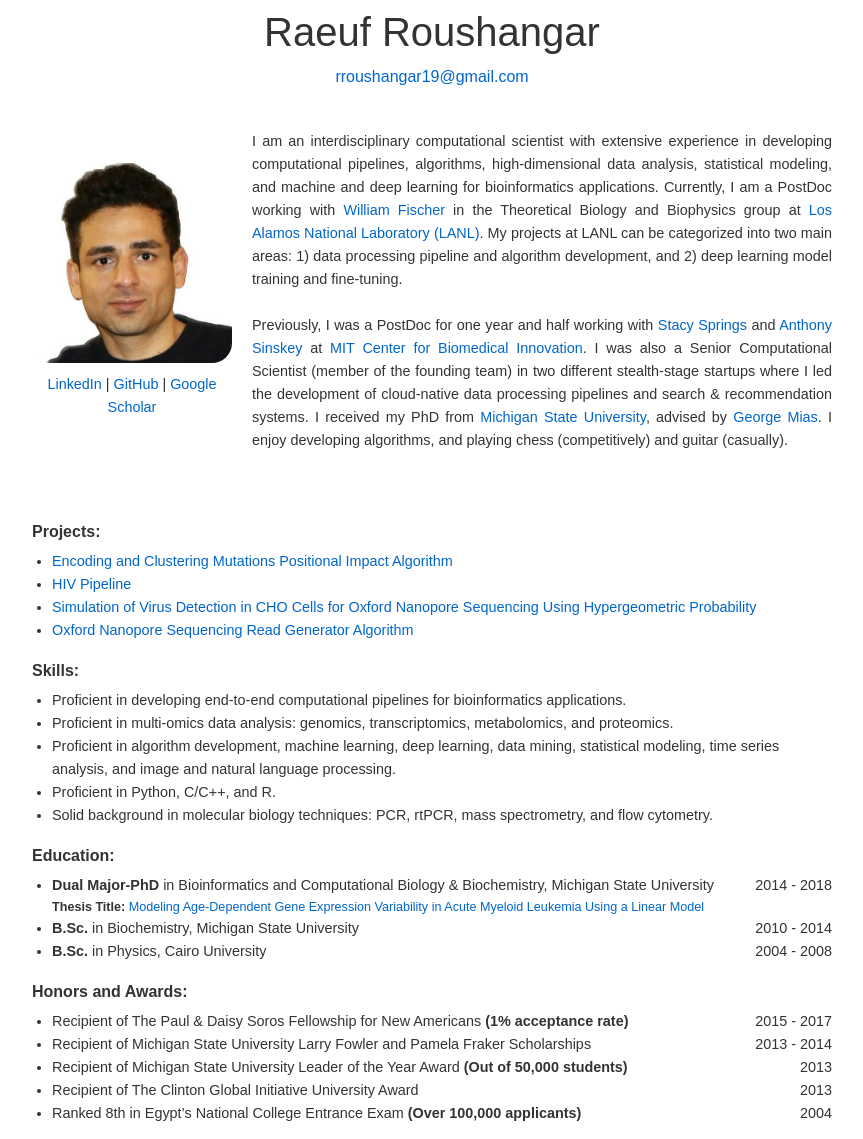
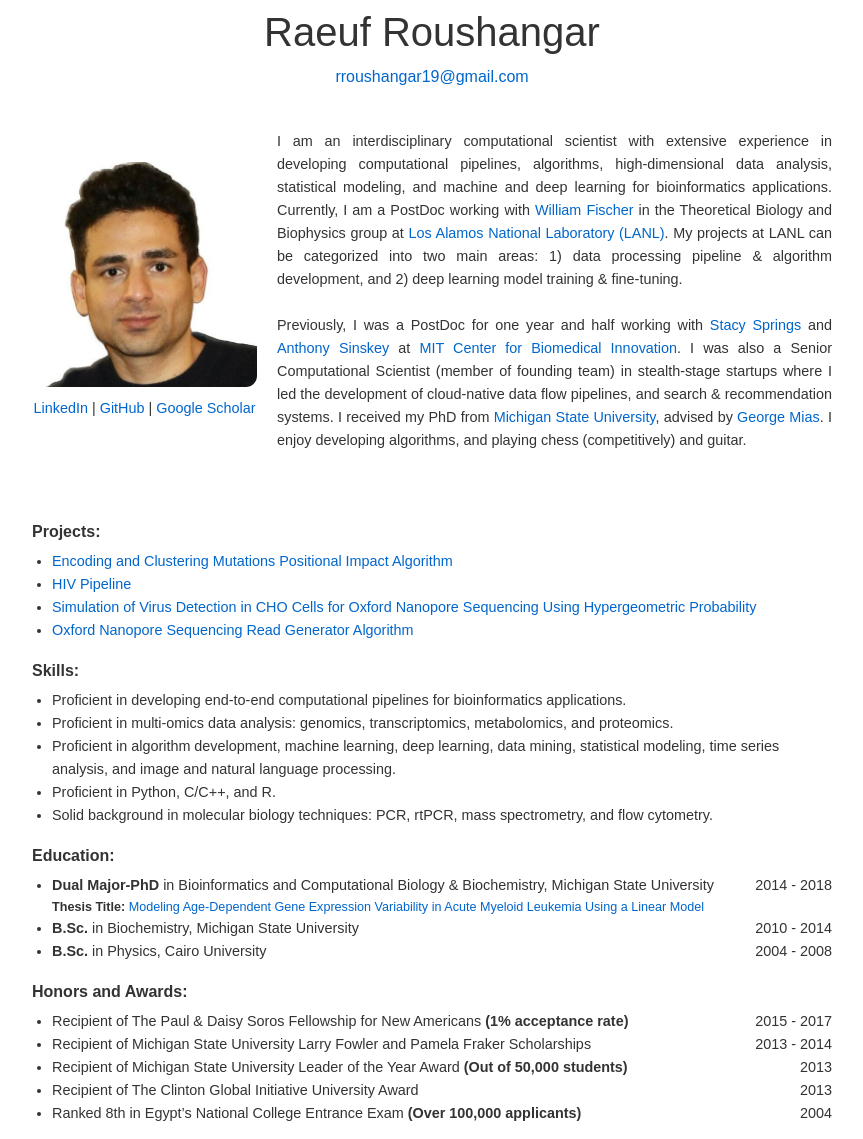
Before and after one commit to raeufroushangar/raeufroushangar.com, a Jekyll site: the page built from index.html, in a window 1280 px wide. Shown: the whole page, without its empty margins (208-1071 px from the left). Built offline with Jekyll 4.4.1, drawn with Linux system fonts in a browser that asks for light colours.

Commit message:
Updated Bio

```diff
--- a/index.html
+++ b/index.html
@@ -15,7 +15,7 @@ title: Home
 
 <div style="display: flex; align-items: center;">
   <div style="text-align: center; margin-right: 20px;">
-    <img src="/assets/images/profile.jpg" alt="Profile Picture" style="width: 200px; border-radius: 10%;" />
+    <img src="/assets/images/profile.jpg" alt="Profile Picture" style="width: 225px; border-radius: 5%;" />
     <div style="font-size: 0.9em; margin-top: 10px;">
       <a href="https://www.linkedin.com/in/raeufroushangar" target="_blank">LinkedIn</a> |
       <a href="https://github.com/raeufroushangar" target="_blank">GitHub</a> |
@@ -24,10 +24,10 @@ title: Home
   </div>
 
   <div style="max-width: 600px; font-size: 0.9em; text-align: justify;">
-    I am an interdisciplinary computational scientist with extensive experience in developing computational pipelines, algorithms, high-dimensional data analysis, statistical modeling, and machine and deep learning for bioinformatics applications. Currently, I am a PostDoc working with <a href="https://lanlexperts.elsevierpure.com/en/persons/william-mclean-fischer" target="_blank">William Fischer</a> in the Theoretical Biology and Biophysics group at <a href="https://www.lanl.gov" target="_blank">Los Alamos National Laboratory (LANL)</a>. My projects at LANL can be categorized into two main areas: 1) data processing pipeline and algorithm development, and 2) deep learning model training and fine-tuning.
+    I am an interdisciplinary computational scientist with extensive experience in developing computational pipelines, algorithms, high-dimensional data analysis, statistical modeling, and machine and deep learning for bioinformatics applications. Currently, I am a PostDoc working with <a href="https://lanlexperts.elsevierpure.com/en/persons/william-mclean-fischer" target="_blank">William Fischer</a> in the Theoretical Biology and Biophysics group at <a href="https://www.lanl.gov" target="_blank">Los Alamos National Laboratory (LANL)</a>. My projects at LANL can be categorized into two main areas: 1) data processing pipeline & algorithm development, and 2) deep learning model training & fine-tuning.
     <br><br>
-    Previously, I was a PostDoc for one year and half working with <a href="https://cbi.mit.edu/biographies/" target="_blank">Stacy Springs</a> and <a href="https://biology.mit.edu/profile/anthony-j-sinskey/" target="_blank">Anthony Sinskey</a> at <a href="https://cbi.mit.edu" target="_blank">MIT Center for Biomedical Innovation</a>. I was also a Senior Computational Scientist (member of the founding team) in two different stealth-stage startups where I led the development of cloud-native data processing pipelines and search & recommendation systems. I received my PhD from <a href="https://msu.edu" target="_blank">Michigan State University</a>, advised by <a href="https://georgemias.org" target="_blank">George Mias</a>.
-    I enjoy developing algorithms, and playing chess (competitively) and guitar (casually).
+    Previously, I was a PostDoc for one year and half working with <a href="https://cbi.mit.edu/biographies/" target="_blank">Stacy Springs</a> and <a href="https://biology.mit.edu/profile/anthony-j-sinskey/" target="_blank">Anthony Sinskey</a> at <a href="https://cbi.mit.edu" target="_blank">MIT Center for Biomedical Innovation</a>. I was also a Senior Computational Scientist (member of founding team) in stealth-stage startups where I led the development of cloud-native data flow pipelines, and  search & recommendation systems. I received my PhD from <a href="https://msu.edu" target="_blank">Michigan State University</a>, advised by <a href="https://georgemias.org" target="_blank">George Mias</a>.
+    I enjoy developing algorithms, and playing chess (competitively) and guitar.
   </div>
   </div>
 
```
